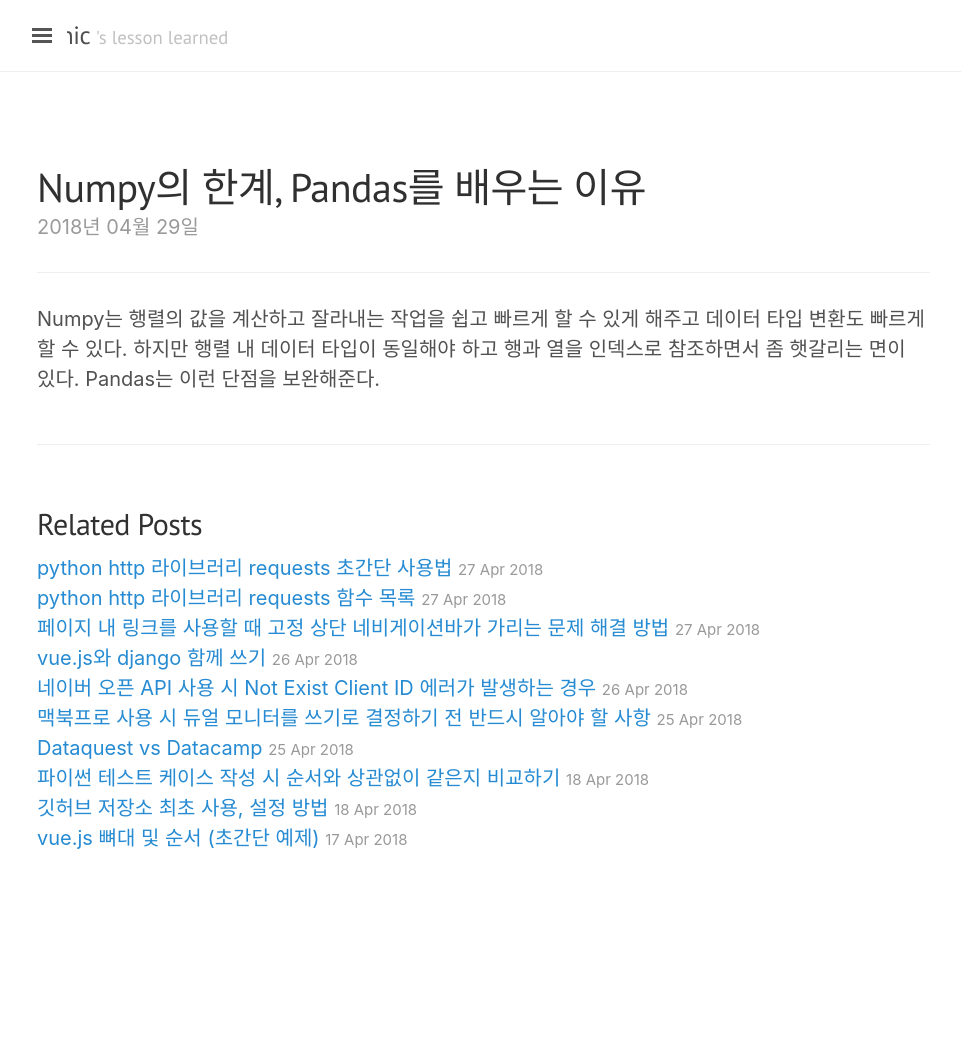
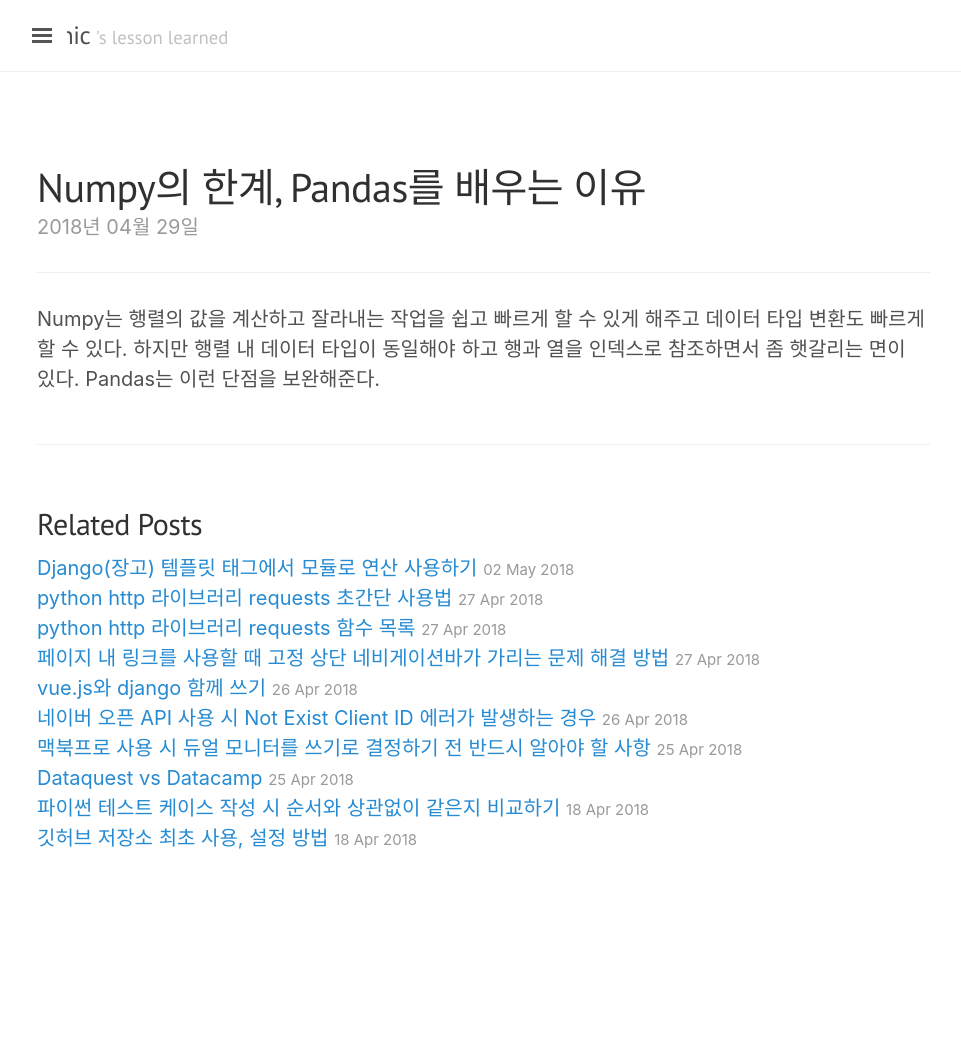
Before and after one commit to jwkcp/jwkcp.github.com, a Jekyll site: the page built from _posts/2018-04-29-numpy-limitation.md, in a window 1280 px wide. Shown: the whole page, without its empty margins (3-964 px from the left). Built offline with Jekyll 4.4.1, drawn with Linux system fonts in a browser that asks for light colours; nearby versions of some CDN libraries; comment, search, counter and statistics services are not loaded.

Commit message:
new posting

```diff
--- /dev/null
+++ b/_posts/2018-05-02-how-to-use-mod-calc-in-django-temptag.md
@@ -0,0 +1,16 @@
+---
+layout: post
+title: Django(장고) 템플릿 태그에서 모듈로 연산 사용하기
+tags: django
+comments: true
+---
+
+---
+
+아래와 같이 forloop.counter 혹은 forloop.counter0를 이용해 divisibleby 필터를 이용하면 된다.
+
+~~~
+{% if forloop.counter|divisibleby:5 %}
+~~~
+
+이 구문은 if x % 5 == 0: 과 같다.
```
Also changed, not shown: _posts/2018-04-29-numpy-limitation.md (line endings or trailing spaces).
